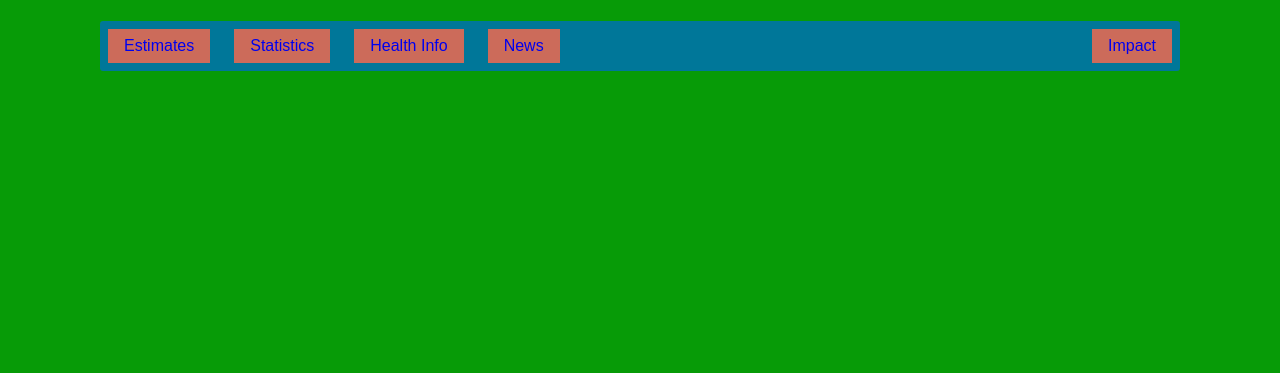
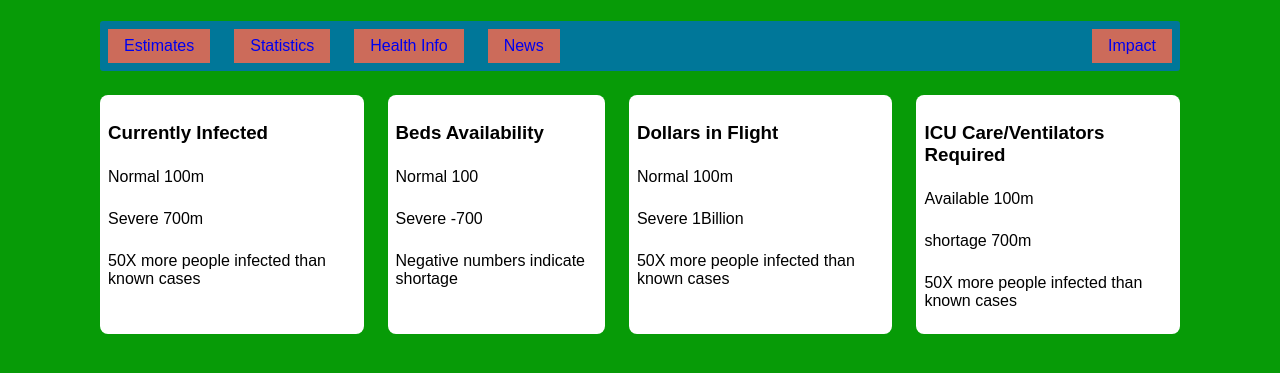
Before and after one commit to samuelmwangimbuthia/COVID19_ESTIMATOR, a website: page src/html/estimate.html in a window 1280 px wide. Shown: the part 93-466 px from the top of the page. Drawn offline with Linux system fonts and the light colour scheme.

Commit message:
main-element-markup

```diff
--- a/src/html/estimate.html
+++ b/src/html/estimate.html
@@ -16,5 +16,63 @@
                 <li class="nav-right"><a href="/impact">Impact</a></li>
             </ul>
         </nav>
+        <main class="flex">
+            <div class="tile right">
+                <h3>Currently Infected</h3>
+                <div class="estimates">
+                    <div>
+                        <span>Normal</span>
+                        <span>100m</span>
+                    </div>
+                    <div>
+                        <span>Severe</span>
+                        <span>700m</span>
+                    </div>
+                </div>
+                <p>50X more people infected than known cases</p>
+            </div>
+            <div class="tile left">
+                <h3>Beds Availability</h3>
+                <div class="estimates">
+                    <div>
+                        <span>Normal</span>
+                        <span>100</span>
+                    </div>
+                    <div>
+                        <span>Severe</span>
+                        <span>-700</span>
+                    </div>
+                </div>
+                <p>Negative numbers indicate shortage</p>
+            </div>
+            <div class="tile right">
+                <h3>Dollars in Flight</h3>
+                <div class="estimates">
+                    <div>
+                        <span>Normal</span>
+                        <span>100m</span>
+                    </div>
+                    <div>
+                        <span>Severe</span>
+                        <span>1Billion</span>
+                    </div>
+                </div>
+                <p>50X more people infected than known cases</p>
+            </div>
+            <div class="tile left">
+                <h3>ICU Care/Ventilators Required</h3>
+                <div class="estimates">
+                    <div>
+                        <span>Available</span>
+                        <span>100m</span>
+                    </div>
+                    <div>
+                        <span>shortage</span>
+                        <span>700m</span>
+                    </div>
+                </div>
+                <p>50X more people infected than known cases</p>
+            </div>
+        </main>
     </div>
 </body>
--- a/src/styles/styles.css
+++ b/src/styles/styles.css
@@ -69,3 +69,20 @@ header > h1 {
 .nav-site > .nav-right {
     margin-left: auto;
 }
+
+/* styling the main element*/
+.flex {
+    display: flex;
+}
+
+.tile {
+    background-color: #fff;
+    padding: .5em;
+    border-radius: 0.5em;
+}
+/* add spacing between the tiles and remove the top margin */
+.flex > *+* {
+    margin-top: 0;
+    margin-left: 1.5em;
+
+}
```
